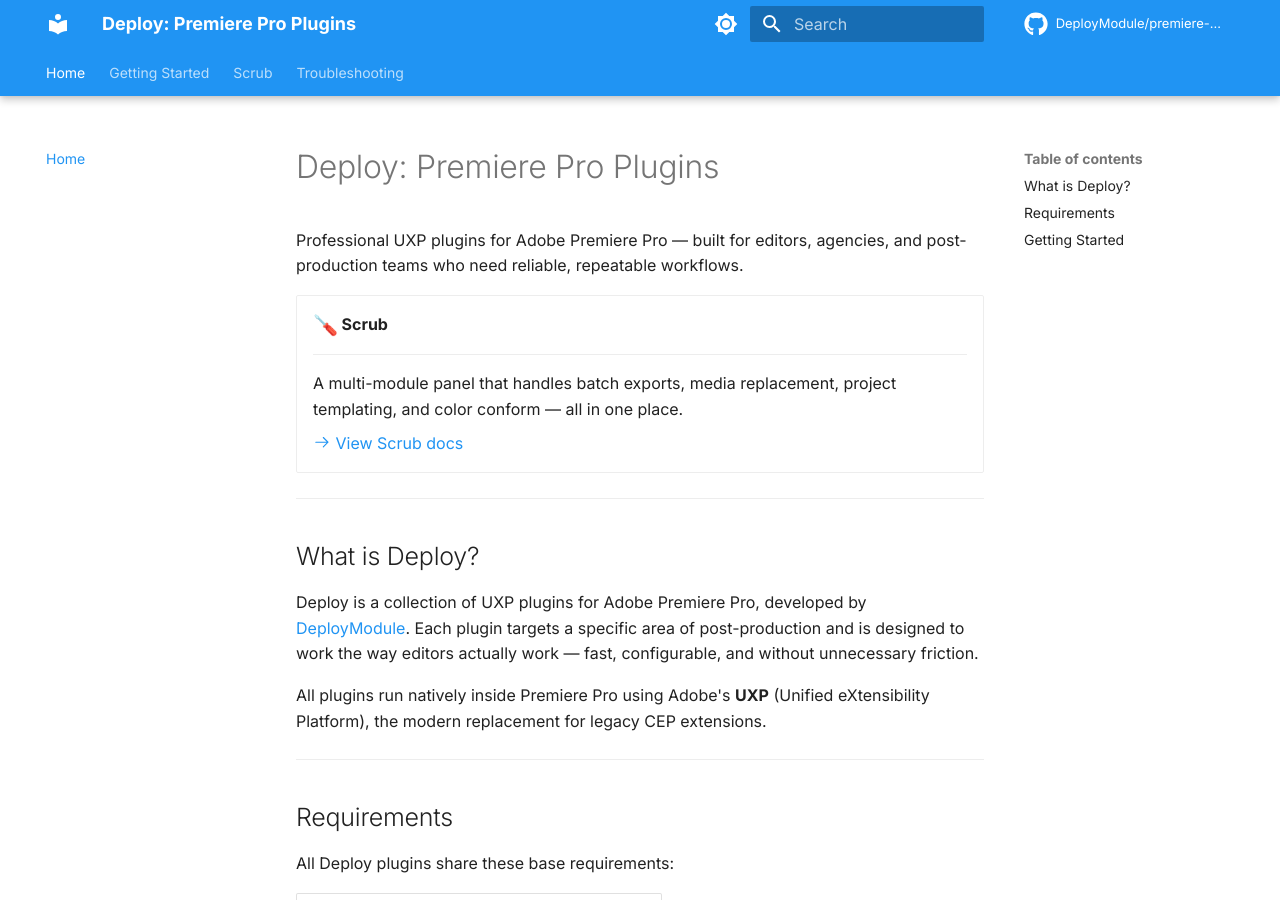
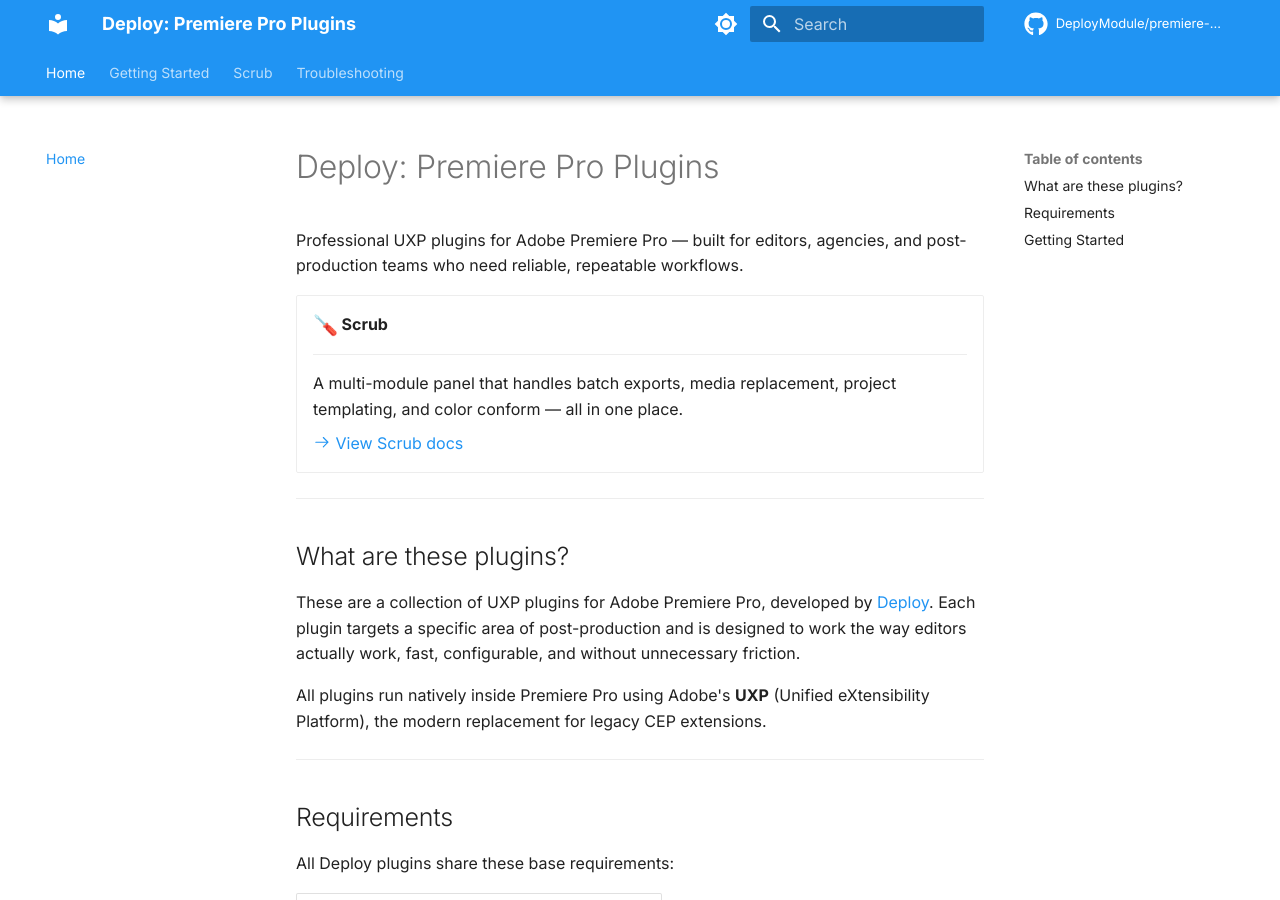
Before and after one commit to deploymodule/premiere-docs, an MkDocs documentation site: the page built from docs/index.md, in a window 1280 px wide and 900 px high. Built offline with MkDocs 1.6.1 and Material for MkDocs 9.7.7, drawn with Linux system fonts in a browser that asks for light colours; emoji names are drawn with the system emoji font; comment, search, counter and statistics services are not loaded.

Commit message:
fix: update home page section heading and copy

```diff
--- a/docs/index.md
+++ b/docs/index.md
@@ -16,9 +16,9 @@
 
 ---
 
-## What is Deploy?
+## What are these plugins?
 
-Deploy is a collection of UXP plugins for Adobe Premiere Pro, developed by [DeployModule](https://github.com/DeployModule). Each plugin targets a specific area of post-production and is designed to work the way editors actually work — fast, configurable, and without unnecessary friction.
+These are a collection of UXP plugins for Adobe Premiere Pro, developed by [Deploy](https://github.com/DeployModule). Each plugin targets a specific area of post-production and is designed to work the way editors actually work, fast, configurable, and without unnecessary friction.
 
 All plugins run natively inside Premiere Pro using Adobe's **UXP** (Unified eXtensibility Platform), the modern replacement for legacy CEP extensions.
 
```
